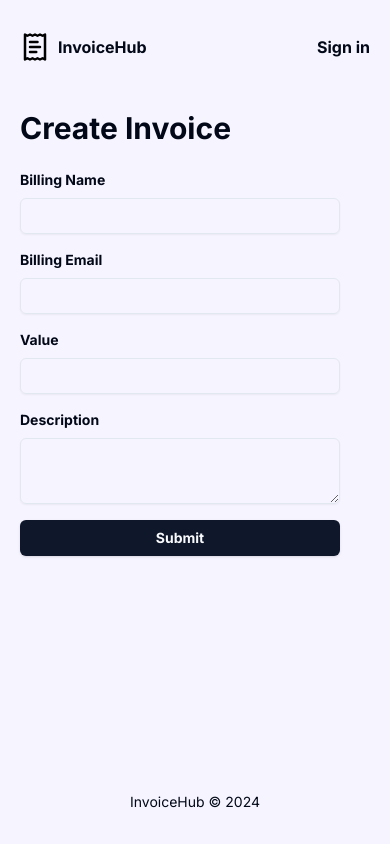
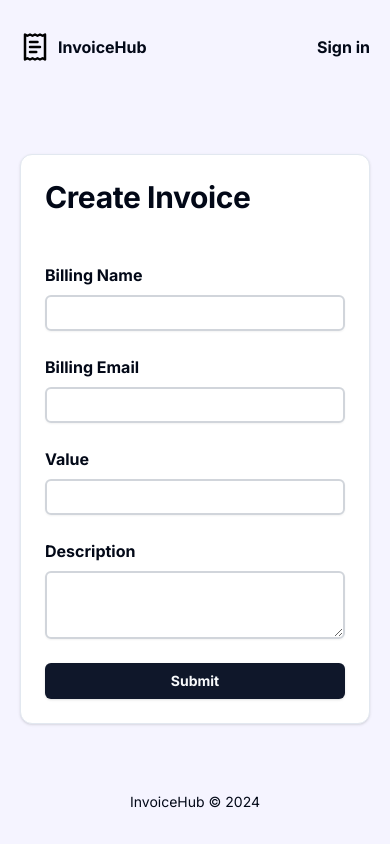
Before and after one commit to StellaWanja/InvoiceHub, a Next.js app: page /invoices/new-invoice in a window 390 px wide. Built offline with nearby package versions, Linux system fonts and the light colour scheme; no server answers.

Commit message:
update: responsive dashboard

```diff
--- a/package.json
+++ b/package.json
@@ -12,12 +12,12 @@
   },
   "dependencies": {
     "@clerk/clerk-react": "^5.20.2",
-    "@clerk/elements": "^0.22.2",
     "@clerk/nextjs": "^6.9.2",
     "@radix-ui/react-dialog": "^1.1.2",
     "@radix-ui/react-dropdown-menu": "^2.1.2",
     "@radix-ui/react-label": "^2.1.1",
     "@radix-ui/react-slot": "^1.1.0",
+    "@tanstack/react-table": "^8.20.6",
     "class-variance-authority": "^0.7.1",
     "clsx": "^2.1.1",
     "dotenv": "^16.4.7",
--- a/src/app/dashboard/page.tsx
+++ b/src/app/dashboard/page.tsx
@@ -44,12 +44,16 @@ export default async function Dashboard() {
   }));
 
   return (
-    <main className="h-full">
+    <main className="h-full max-w-full overflow-hidden">
       <Container>
-        <div className="flex justify-between mb-6">
+        <div className="flex flex-col sm:flex-row justify-between mb-6">
           <h1 className="text-3xl font-semibold">Invoices</h1>
           <p>
-            <Button className="inline-flex gap-2" variant="ghost" asChild>
+            <Button
+              className="inline-flex gap-2 pl-0 mt-4 sm:mt-0"
+              variant="ghost"
+              asChild
+            >
               <Link href="/invoices/new-invoice">
                 <CirclePlus className="h-4 w-4" />
                 Create Invoice
--- a/src/app/invoices/new-invoice/page.tsx
+++ b/src/app/invoices/new-invoice/page.tsx
@@ -10,6 +10,7 @@ import { Textarea } from "@/components/ui/textarea";
 import { createAction } from "@/app/actions";
 import SubmitButton from "@/components/SubmitButton";
 import Container from "@/components/Container";
+import { Card, CardContent, CardHeader, CardTitle } from "@/components/ui/card";
 
 export default function NewInvoice() {
   const [formStatus, setFormStatus] = useState("ready");
@@ -23,48 +24,82 @@ export default function NewInvoice() {
   }
 
   return (
-    <main className="h-full">
-      <Container>
-        <div className="flex justify-between mb-6">
+    <main className="h-full flex justify-center items-center">
+      <Container className="w-full">
+        <Card className="w-full ">
+          <CardHeader>
+            <CardTitle className="flex justify-between mb-6">
               <h1 className="text-3xl font-semibold">Create Invoice</h1>
-        </div>
+            </CardTitle>
+          </CardHeader>
 
+          <CardContent>
             <Form
               action={createAction}
               onSubmit={handleSubmit}
-          className="grid gap-4 max-w-xs"
+              className="grid gap-6 "
             >
-          <div>
-            <Label htmlFor="name" className="font-semibold text-sm block mb-2">
+              <div className="w-full">
+                <Label
+                  htmlFor="name"
+                  className="font-semibold text-md block mb-2"
+                >
                   Billing Name
                 </Label>
-            <Input type="text" id="name" name="name" />
+                <Input
+                  type="text"
+                  id="name"
+                  name="name"
+                  className="border-2 border-gray-300 rounded-md w-full"
+                />
               </div>
               <div>
-            <Label htmlFor="email" className="font-semibold text-sm block mb-2">
+                <Label
+                  htmlFor="email"
+                  className="font-semibold text-md block mb-2"
+                >
                   Billing Email
                 </Label>
-            <Input type="email" id="email" name="email" />
+                <Input
+                  type="email"
+                  id="email"
+                  name="email"
+                  className="border-2 border-gray-300 rounded-md "
+                />
               </div>
               <div>
-            <Label htmlFor="value" className="font-semibold text-sm block mb-2">
+                <Label
+                  htmlFor="value"
+                  className="font-semibold text-md block mb-2"
+                >
                   Value
                 </Label>
-            <Input type="text" id="value" name="value" />
+                <Input
+                  type="text"
+                  id="value"
+                  name="value"
+                  className="border-2 border-gray-300 rounded-md "
+                />
               </div>
               <div>
                 <Label
                   htmlFor="description"
-              className="font-semibold text-sm block mb-2"
+                  className="font-semibold text-md block mb-2"
                 >
                   Description
                 </Label>
-            <Textarea id="description" name="description"></Textarea>
+                <Textarea
+                  id="description"
+                  name="description"
+                  className="border-2 border-gray-300 rounded-md "
+                ></Textarea>
               </div>
               <div>
                 <SubmitButton />
               </div>
             </Form>
+          </CardContent>
+        </Card>
       </Container>
     </main>
   );
--- /dev/null
+++ b/src/app/sign-in/Form.tsx
@@ -0,0 +1,102 @@
+import React from "react";
+import { Eye, EyeOff } from "lucide-react";
+import Link from "next/link";
+import { ClerkAPIError } from "@clerk/types";
+
+import { Label } from "@/components/ui/label";
+import { Input } from "@/components/ui/input";
+import { Alert, AlertDescription } from "@/components/ui/alert";
+import { Button } from "@/components/ui/button";
+
+type FormProps = {
+  handleSubmit: (event: React.FormEvent<HTMLFormElement>) => void;
+  emailAddress: string;
+  setEmailAddress: (emailAddress: string) => void;
+  showPassword: boolean;
+  password: string;
+  setPassword: (password: string) => void;
+  setShowPassword: (showPassword: boolean) => void;
+  errors: ClerkAPIError[] | undefined;
+};
+
+const SigninForm = ({ ...props }: FormProps) => {
+  const {
+    handleSubmit,
+    emailAddress,
+    setEmailAddress,
+    showPassword,
+    password,
+    setPassword,
+    setShowPassword,
+    errors,
+  } = props;
+
+  return (
+    <>
+      <form onSubmit={handleSubmit} className="space-y-4">
+        <div className="space-y-2">
+          <Label htmlFor="email" className="text-lg">
+            Email
+          </Label>
+          <Input
+            type="email"
+            id="email"
+            value={emailAddress}
+            onChange={(event) => setEmailAddress(event.target.value)}
+            placeholder="Email"
+            required
+            className="border-2 border-gray-300 rounded-md "
+          />
+        </div>
+        <div className="space-y-2">
+          <Label htmlFor="password" className="text-lg">
+            Password
+          </Label>
+          <div className="relative">
+            <Input
+              type={showPassword ? "text" : "password"}
+              id="password"
+              value={password}
+              onChange={(event) => setPassword(event.target.value)}
+              placeholder="Password"
+              required
+              className="border-2 border-gray-300 rounded-md "
+            />
+            <button
+              type="button"
+              onClick={() => setShowPassword(!showPassword)}
+              className="absolute right-2 top-1/2 -translate-y-1/2"
+            >
+              {showPassword ? (
+                <EyeOff className="h-4 w-4 text-gray-500" />
+              ) : (
+                <Eye className="h-4 w-4 text-gray-500" />
+              )}
+            </button>
+          </div>
+        </div>
+
+        {errors && (
+          <Alert variant="destructive">
+            <AlertDescription>{errors[0].message}</AlertDescription>
+          </Alert>
+        )}
+        <Button type="submit" className="w-full">
+          Sign In
+        </Button>
+      </form>
+
+      <p className="text-sm text-center pt-4 text-muted-foreground">
+        Don&apos;t have an account?{" "}
+        <Link
+          href="/sign-up"
+          className="font-medium text-primary hover:underline"
+        >
+          Sign in
+        </Link>
+      </p>
+    </>
+  );
+};
+
+export default SigninForm;
--- a/src/app/sign-up/Form.tsx
+++ b/src/app/sign-up/Form.tsx
@@ -23,7 +23,7 @@ type FormProps = {
   setCode: (code: string) => void;
 };
 
-function Form({ ...props }: FormProps) {
+function SignupForm({ ...props }: FormProps) {
   const {
     pendingVerification,
     handleSubmit,
@@ -134,4 +134,4 @@ function Form({ ...props }: FormProps) {
   );
 }
 
-export default Form;
+export default SignupForm;
--- a/src/app/sign-up/page.tsx
+++ b/src/app/sign-up/page.tsx
@@ -14,7 +14,7 @@ import {
   CardFooter,
 } from "@/components/ui/card";
 import { Button } from "@/components/ui/button";
-import Form from "./Form";
+import SignupForm from "./Form";
 
 function SignUpPage() {
   const { isLoaded, setActive, signUp } = useSignUp();
@@ -118,7 +118,7 @@ function SignUpPage() {
         </CardHeader>
 
         <CardContent>
-          <Form
+          <SignupForm
             pendingVerification={pendingVerification}
             handleSubmit={handleSubmit}
             emailAddress={emailAddress}
--- a/src/components/Container.tsx
+++ b/src/components/Container.tsx
@@ -5,7 +5,7 @@ type ContainerProps = React.ComponentProps<"div">;
 
 const Container = ({ children, className, ...props }: ContainerProps) => {
   return (
-    <div {...props} className={cn("max-w-5xl mx-auto px-5", className)}>
+    <div {...props} className={cn("max-w-5xl mx-auto px-5 bg-[#f5f4ff]", className)}>
       {children}
     </div>
   );
--- a/src/components/Header.tsx
+++ b/src/components/Header.tsx
@@ -1,12 +1,6 @@
 import Link from "next/link";
 import Image from "next/image";
-import {
-  OrganizationSwitcher,
-  SignedIn,
-  SignedOut,
-  SignInButton,
-  UserButton,
-} from "@clerk/nextjs";
+import { SignedIn, SignedOut, SignInButton, UserButton } from "@clerk/nextjs";
 import React from "react";
 
 import Container from "@/components/Container";
@@ -22,9 +16,6 @@ const Header = () => {
               <Image src={Logo} alt="InvoiceHub logo" width={30} height={30} />
               <p>InvoiceHub</p>
             </Link>
-            <SignedIn>
-              <OrganizationSwitcher />
-            </SignedIn>
           </div>
           <div className="font-bold hover:text-gray-600">
             <SignedOut>
```
Also changed, not shown: src/app/sign-in/page.tsx (+11 -67 lines), 1 other file (tests, documents, lock files or other folders). Lines whose indentation alone changed are shown as unchanged.
